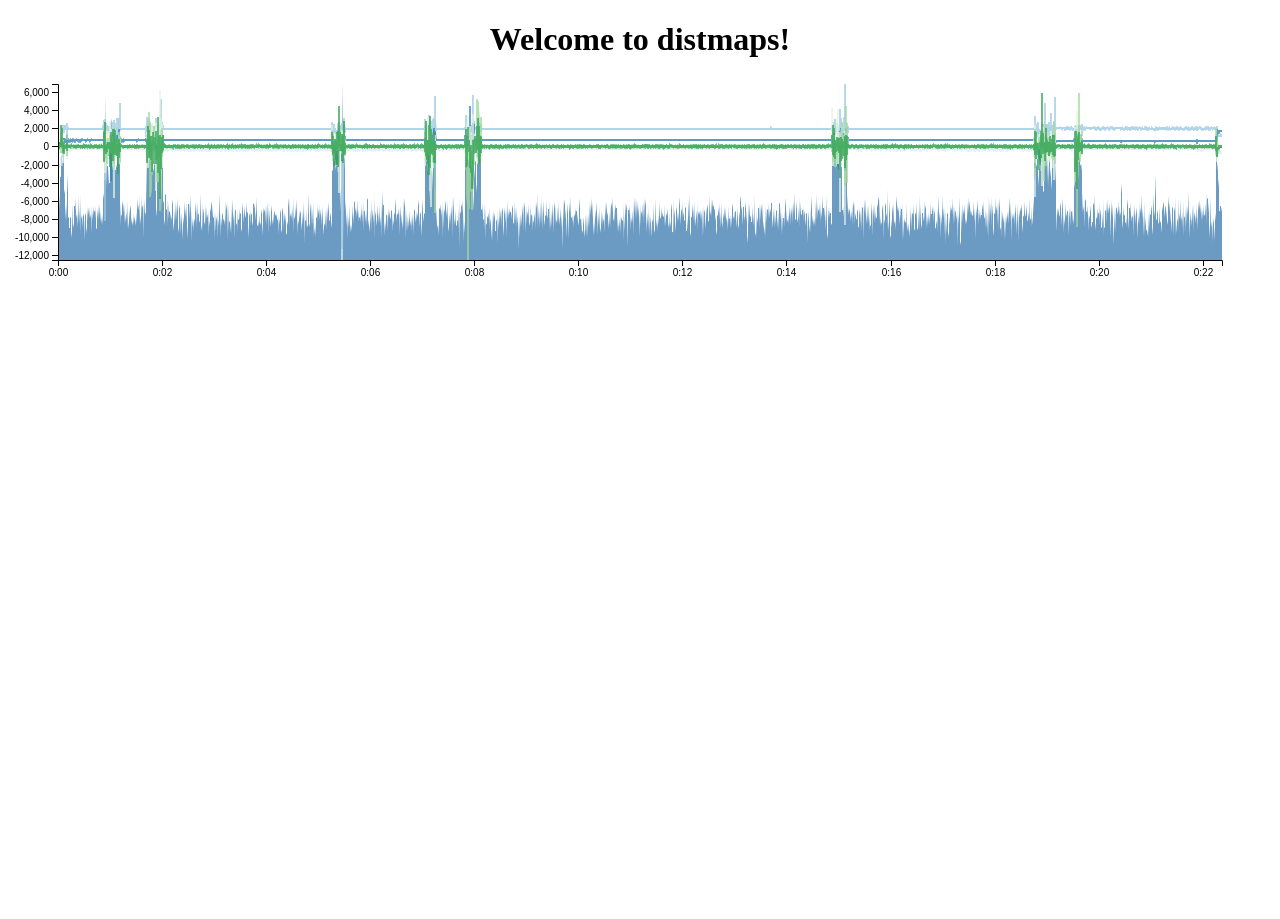
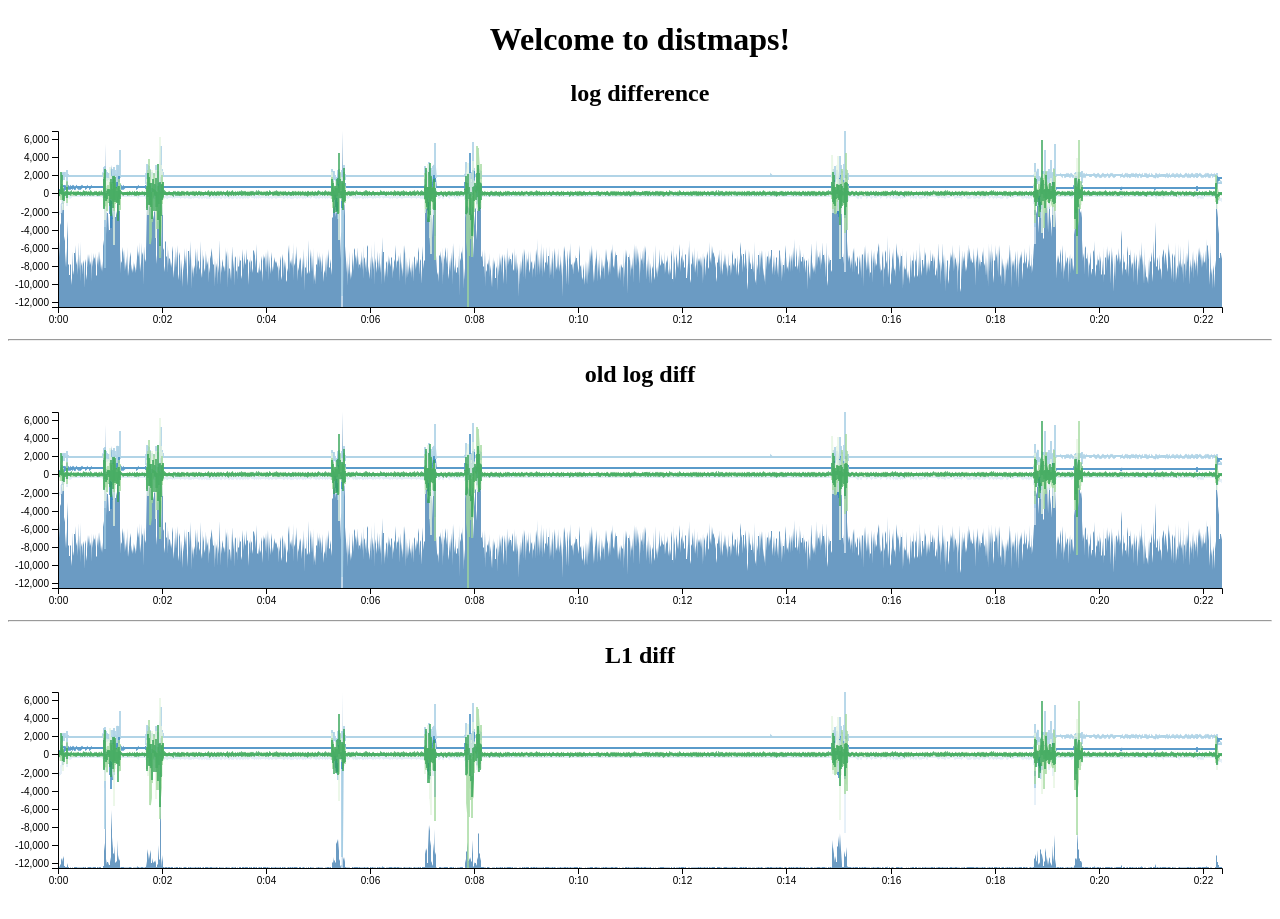
Before and after one commit to lwthatcher/distmaps, an Angular app: page / in a window 1280 px wide. Before the commit the page ends 800 px from the top, so only its background shows below. Built offline with nearby package versions, Linux system fonts and the light colour scheme.

Commit message:
display multiple metrics at the same time

```diff
--- a/src/app/app.component.html
+++ b/src/app/app.component.html
@@ -3,8 +3,18 @@
     Welcome to {{ title }}!
   </h1>
   <div class="card">
-    <dmap-databar [data]="data" [dmap]="dmap"></dmap-databar>
+    <h2 class='card-header'>log difference</h2>
+    <dmap-databar [data]="data" [dmap]="dmap1"></dmap-databar>
   </div>
-
+  <hr/>
+  <div class="card">
+      <h2 class='card-header'>old log diff</h2>
+    <dmap-databar [data]="data" [dmap]="dmap2"></dmap-databar>
+  </div>
+  <hr/>
+  <div class="card">
+      <h2 class='card-header'>L1 diff</h2>
+    <dmap-databar [data]="data" [dmap]="dmap3"></dmap-databar>
+  </div>
 </div>
 <router-outlet></router-outlet>
--- a/src/app/app.component.ts
+++ b/src/app/app.component.ts
@@ -11,9 +11,13 @@ export class AppComponent implements OnInit {
   // #region [Properties]
   title = 'distmaps';
   data_file = "/assets/pills-blue.short.csv";
-  dist_file = "/assets/pb.ld.csv";
+  _dist1 = "/assets/pb.ld.csv";
+  _dist2 = "/assets/pills-blue.short.logl2.csv";
+  _dist3 = "/assets/pills-blue.short.l1.csv";
   data: Promise<any>;
-  dmap: Promise<any>;
+  dmap1: Promise<any>;
+  dmap2: Promise<any>;
+  dmap3: Promise<any>;
   // #endregion
 
     // #region [Constructors]
@@ -21,7 +25,9 @@ export class AppComponent implements OnInit {
 
     ngOnInit() {
       this.data = this.dataloader.load(this.data_file);
-      this.dmap = this.dataloader.loadGradient(this.dist_file);
+      this.dmap1 = this.dataloader.loadGradient(this._dist1);
+      this.dmap2 = this.dataloader.loadGradient(this._dist2);
+      this.dmap3 = this.dataloader.loadGradient(this._dist3);
       console.info('app init', this);
     }
     // #endregion
```
